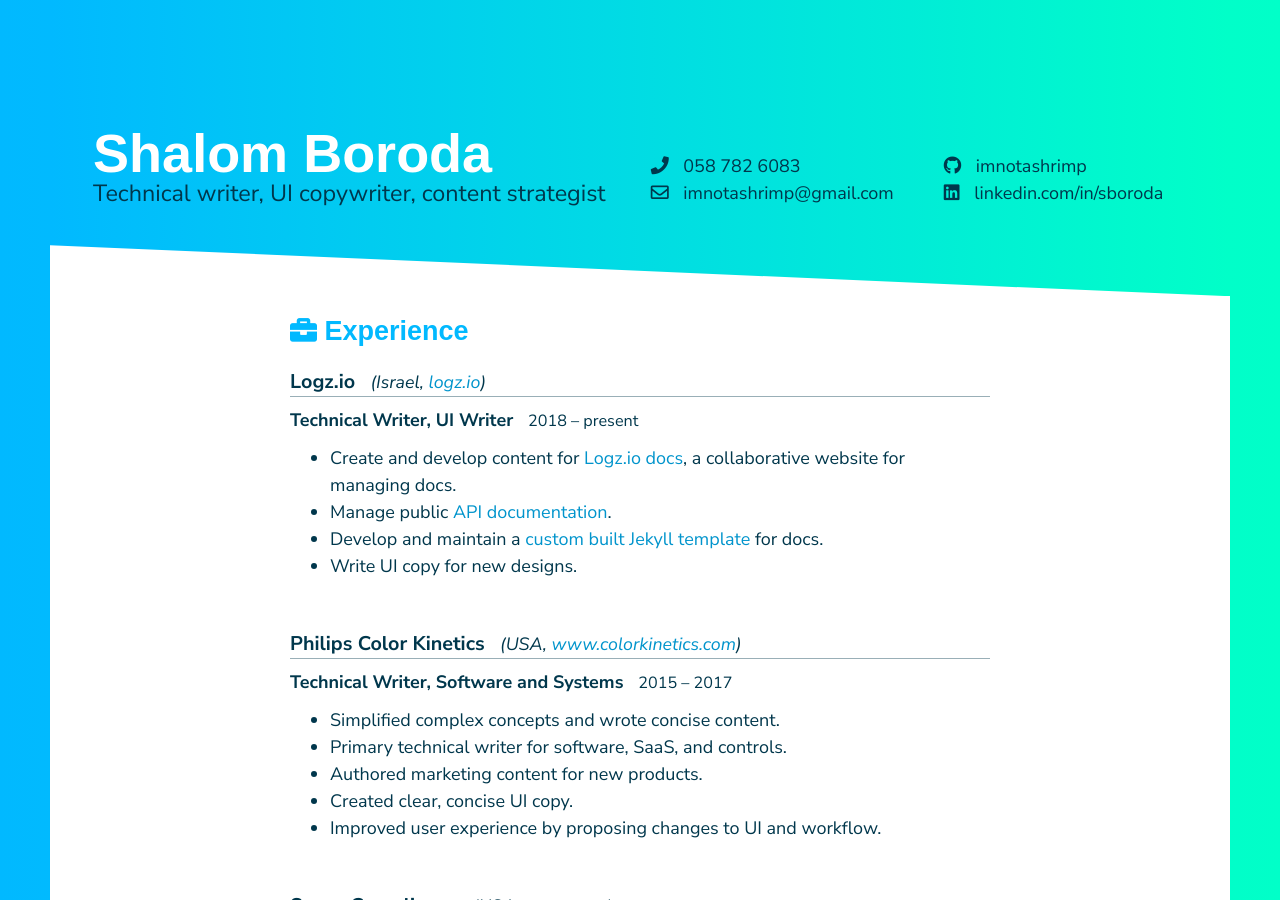
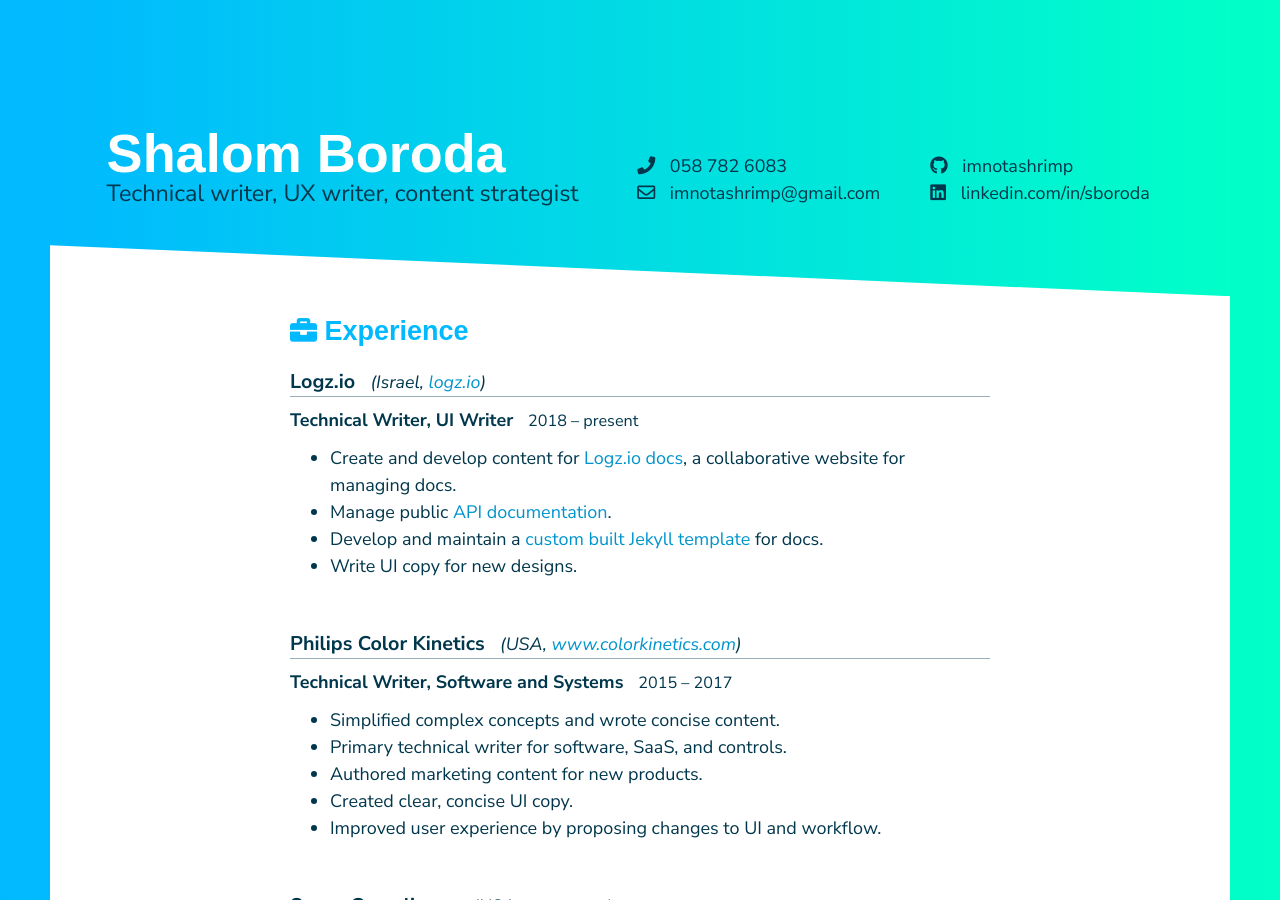
Before and after one commit to imnotashrimp/keeperOfTheDocs, a Jekyll site: the page built from src/cv.html, in a window 1280 px wide and 900 px high. Built offline with Jekyll 4.4.1, drawn with Linux system fonts in a browser that asks for light colours; nearby versions of some CDN libraries; some web fonts are replaced.

Commit message:
revise cv subhead. i'm a UX writer :)

```diff
--- a/src/_data/cv.yml
+++ b/src/_data/cv.yml
@@ -1,5 +1,5 @@
 heading: Shalom Boroda
-subheading: Technical writer, UI copywriter, content strategist
+subheading: Technical writer, UX writer, content strategist
 contact-info:
   phone: 058 782 6083
   email: imnotashrimp@gmail.com
```
